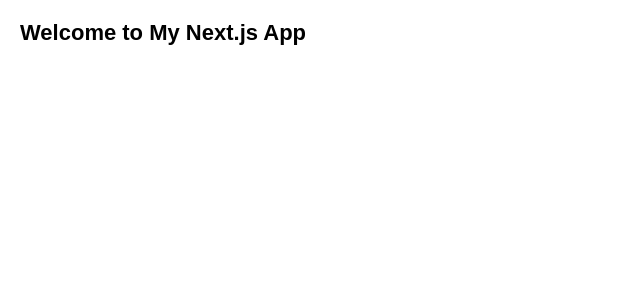
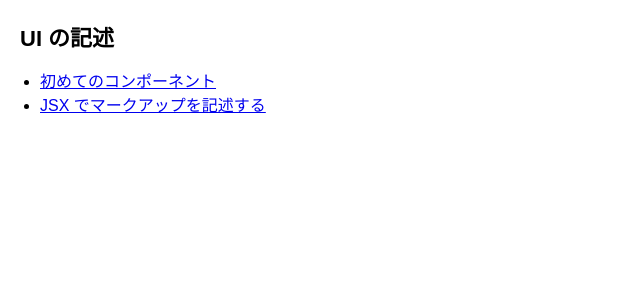
Before and after one commit to mami-tus/react-training, a Next.js app in the folder describing-the-ui/: page / in a window 1280 px wide. Shown: the top 300 px of the page, without its empty margins (0-640 px from the left). Built offline with nearby package versions, Linux system fonts and the light colour scheme.

Commit message:
JSX でマークアップを記述する

```diff
--- a/describing-the-ui/src/app/page.tsx
+++ b/describing-the-ui/src/app/page.tsx
@@ -3,7 +3,16 @@ import React from 'react';
 const Home: React.FC = () => {
   return (
     <div>
-      <h1>Welcome to My Next.js App</h1>
+      <h1>UI の記述</h1>
+      {/* page 作成したらにURLを追加していく */}
+      <ul>
+        <li>
+          <a href='/your-first-component'>初めてのコンポーネント</a>
+        </li>
+        <li>
+          <a href='/writing-markup-with-jsx'>JSX でマークアップを記述する</a>
+        </li>
+      </ul>
     </div>
   );
 };
```
Also changed, not shown: describing-the-ui/src/app/components/TodoList.tsx (added, +17 -0 lines), describing-the-ui/src/app/writing-markup-with-jsx/page.tsx (added, +12 -0 lines).
